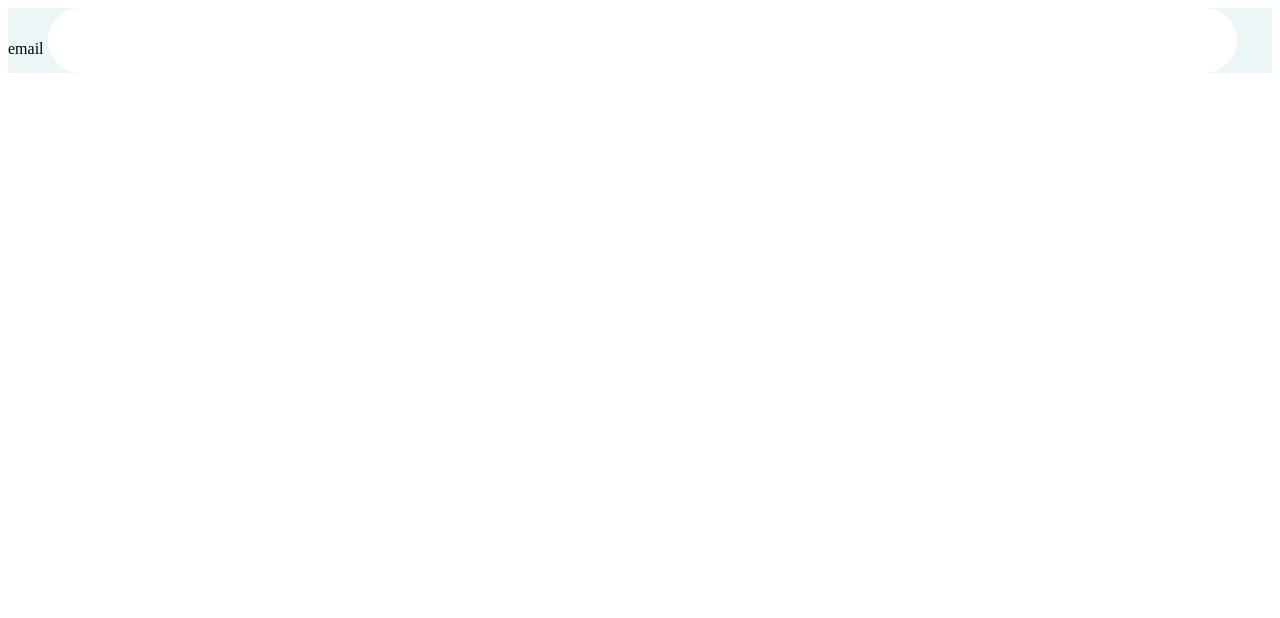
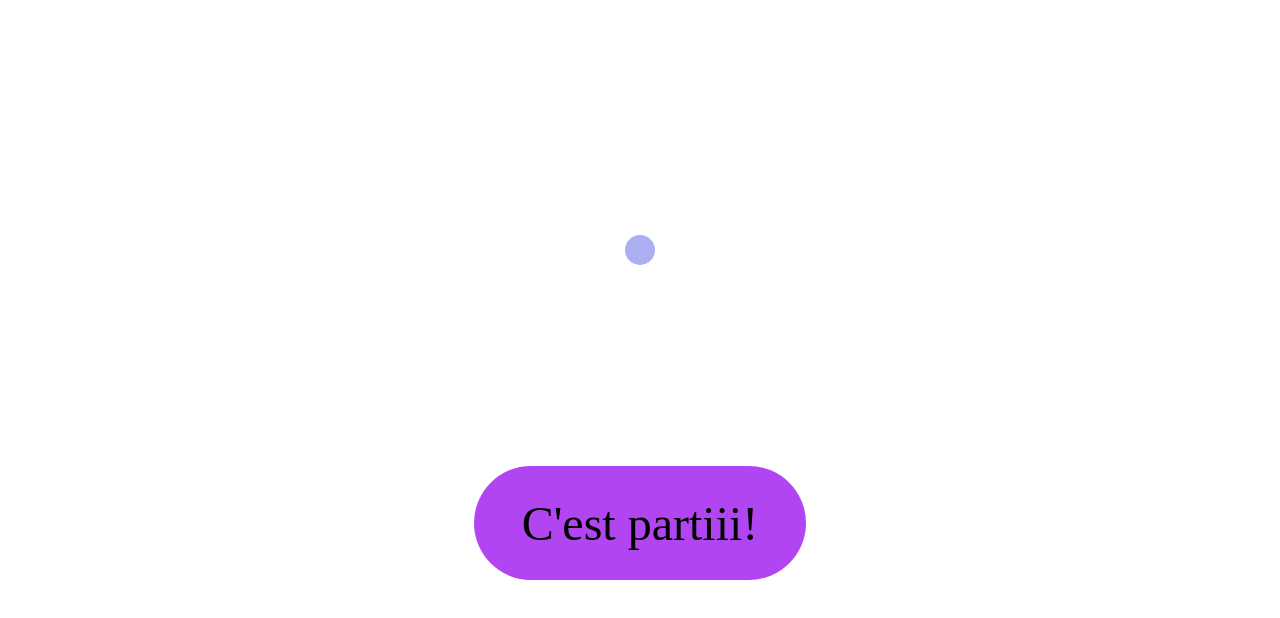
Before and after one commit to Agrael88/OC-css-animation, a website: page index.html in a window 1280 px wide. Drawn offline with Linux system fonts and the light colour scheme.

Commit message:
Ajout intéractivité entre deux éléments

```diff
--- a/index.html
+++ b/index.html
@@ -7,12 +7,10 @@
     </head>
     <body>
         <div class="container">
-            <div class="form">
-                <div class="form__group">
-                    <label for="">email</label>
-                    <input type="email" name="" id="">
-                </div>
+            <div class="btn">
+                C'est partiii!
             </div>
+            <div class="ball"></div>
         </div>
     </body>
 </html>
--- a/sass/main.scss
+++ b/sass/main.scss
@@ -1,32 +1,34 @@
-$cd-txt: #6300a0;
-$cd-txt--invalid: #fff;
-$cd-box: #fff;
-$cd-danger: #b20a37;
-
-.container {
-  background-color: rgb(237, 246, 247);
+body .container {
+  display: flex;
+  flex-direction: column-reverse;
+  justify-content: center;
+  align-items: center;
+  margin: 50px;
 }
 
-.form {
-  &__group {
-    & input {
-      border: 2px solid $cd-box;
-      border-radius: 100rem;
-      color: $cd-txt;
-      font-family: 'Montserrat', sans-serif;
-      font-size: 2.5rem;
-      outline: none;
-      padding: .5rem 1.5rem;
-      width: 90%;
-      transition: background 500ms;
-      &:focus {
-        border: 2px solid $cd-txt;
-      }
-      &:not(:focus):invalid {
-        background: $cd-danger;
-        border: 2px solid $cd-danger;
-        color: $cd-txt--invalid;
-      }
-    }
+
+$cd-primary: #9702edbb;
+$cd-secondary: #3d48e270;
+$ball-size: 300px;
+
+.btn {
+  margin: 50px;
+  background: $cd-primary;
+  font-size: 3rem;
+  cursor: pointer;
+  padding: 1.85rem 3rem;
+  border-radius: 10rem;
+  &:active + .ball{
+      transform: scale(1.0);
   }
 }
+.ball {
+  margin: 50px;
+  width: $ball-size;
+  height: $ball-size;
+  background: $cd-secondary;
+  margin-bottom: 1rem;
+  border-radius: $ball-size * 0.5;
+  transform: scale(0.1);
+  transition: transform 4000ms;
+}
```
Also changed, not shown: public/style.css, 1 other file.
